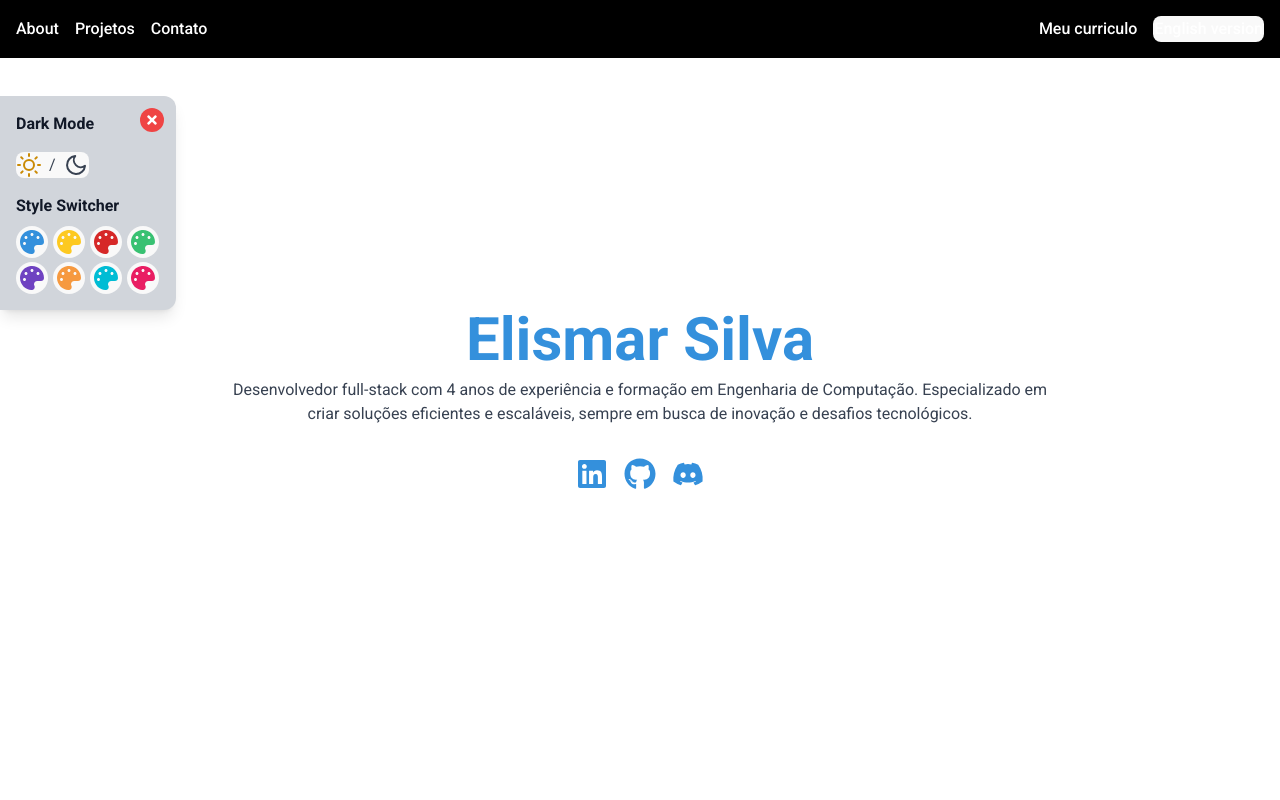
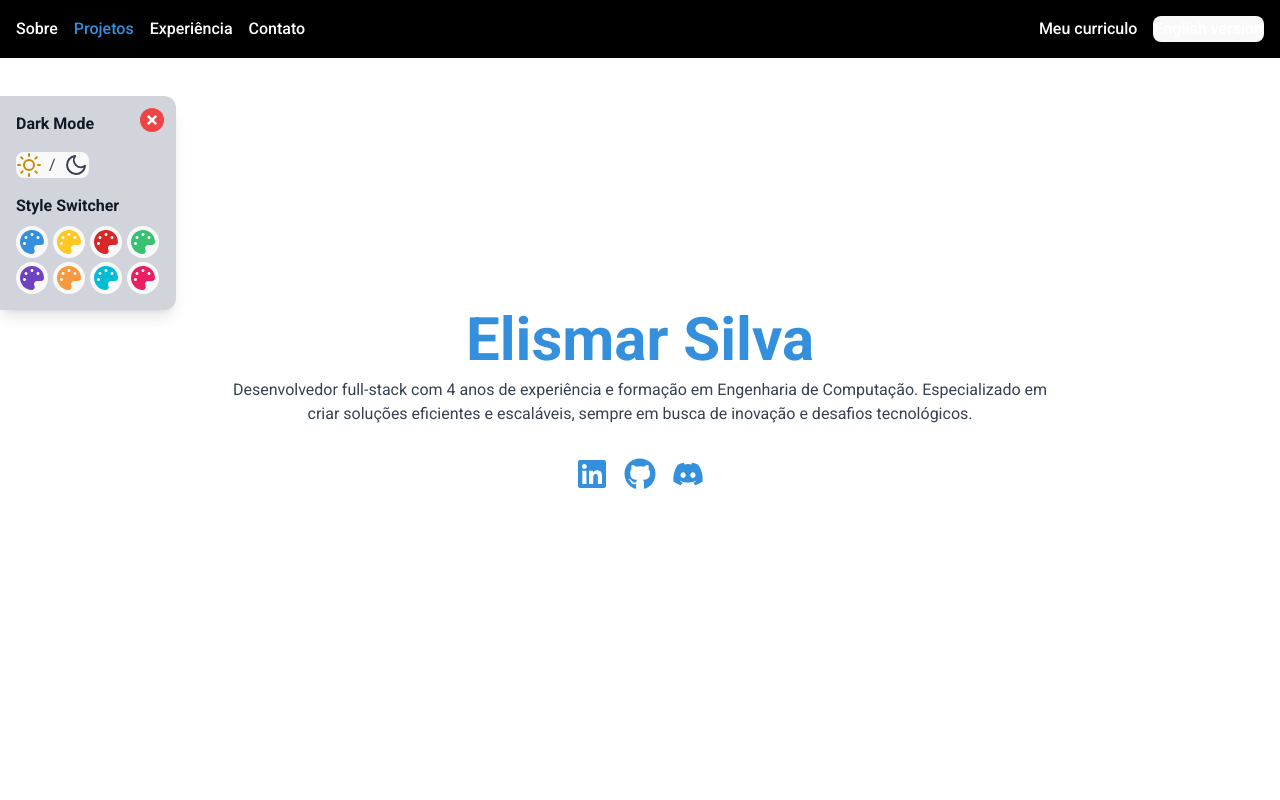
Before and after one commit to Elismar13/meu-portfolio, a React (Vite) app: page / in a window 1280 px wide. Shown: the top 800 px of the page. Built offline with nearby package versions, Linux system fonts and the light colour scheme.

Commit message:
feat: dynamic page header highlight

```diff
--- a/src/components/Header.tsx
+++ b/src/components/Header.tsx
@@ -1,4 +1,4 @@
-import React, { useState, useContext } from 'react';
+import React, { useState, useContext, useEffect } from 'react';
 import { useTranslation } from 'react-i18next';
 import ThemeContext from '../context/ThemeContext';
 import { COLORS } from '../constants/colors';
@@ -22,10 +22,7 @@ const LanguageToggle = () => {
   );
 };
 
-const HamburgerMenu = ({
-  isOpen,
-  toggleMenu,
-}: {
+const HamburgerMenu = ({  isOpen,  toggleMenu }: {
   isOpen: boolean;
   toggleMenu: () => void;
 }) => {
@@ -40,17 +37,49 @@ const HamburgerMenu = ({
 
 const Header: React.FC = () => {
   const [menuOpen, setMenuOpen] = useState(false);
+  const [isActive, setIsActive] = useState('#me');
   const { color } = useContext(ThemeContext) || { color: COLORS.CUSTOM_BLUE };
   const { t } = useTranslation();
 
   const toggleMenu = () => setMenuOpen((prev) => !prev);
+
+
+  const handleScroll = () => {
+    const sections = document.querySelectorAll('section');
+    let currentSection = null;
+
+    for (const section of sections) {
+      const rect = section.getBoundingClientRect();
+      const windowHeight = window.innerHeight;
+      const visibleThreshold = 0.50;
+
+      if (rect.bottom >= windowHeight * visibleThreshold && rect.top <= windowHeight * (1 - visibleThreshold)) {
+        currentSection = section;
+        break;
+      }
+    }
+
+    if (currentSection && currentSection.id) {
+      setIsActive(`#${currentSection.id}`);
+    } else {
+      setIsActive('');
+    }
+  };
+
+
+  useEffect(() => {
+    window.addEventListener('scroll', handleScroll);
+    return () => {
+      window.removeEventListener('scroll', handleScroll);
+    };
+  }, [isActive]);
 
   return (
     <header className="fixed top-0 z-50 flex justify-between items-center w-full p-4 bg-black text-white">
       <HamburgerMenu isOpen={menuOpen} toggleMenu={toggleMenu} />
 
       <nav className="hidden sm:flex space-x-4">
-        <NavLinks />
+        <NavLinks activeSection={isActive} />
       </nav>
 
       <div className="flex items-center space-x-4">
@@ -66,7 +95,7 @@ const Header: React.FC = () => {
               transition-all duration-700 ease-in-out
               ${menuOpen ? 'opacity-100 translate-y-0' : 'opacity-0 -translate-y-full'}`}
         >
-          <NavLinks closeMenu={toggleMenu} />
+          <NavLinks activeSection={isActive} closeMenu={toggleMenu} />
         </div>
       )}
 
--- a/src/components/NavLinks.tsx
+++ b/src/components/NavLinks.tsx
@@ -3,15 +3,39 @@ import { useTranslation } from 'react-i18next';
 import ThemeContext from '../context/ThemeContext';
 import { COLORS } from '../constants/colors';
 
-const NavLinks = ({ closeMenu }: { closeMenu?: () => void }) => {
+const NavLinks = ({ activeSection,
+  closeMenu }: {
+    activeSection?: string,
+    closeMenu?: () => void
+  }) => {
+
   const { t } = useTranslation();
   const { color } = useContext(ThemeContext) || { color: COLORS.CUSTOM_BLUE };
 
   const links = [
-    { id: 'home', label: t('header.home') },
+    { id: 'about', label: t('header.home') },
     { id: 'projects', label: t('header.projects') },
+    { id: 'experience', label: t('header.education') },
     { id: 'contact', label: t('header.contact') },
   ];
+
+  const scrollToSection = (id: string) => {
+    const section = document.querySelector(id);
+    const header = document.getElementsByTagName('header')[0];
+
+    if (section) {
+      const headerOffset = header ? header.offsetHeight : 50;
+      const elementPosition = section.getBoundingClientRect().top;
+      const offsetPosition = elementPosition + window.scrollY - headerOffset;
+
+      window.scrollTo({
+        top: offsetPosition,
+        behavior: 'smooth',
+      });
+    }
+
+    closeMenu?.();
+  };
 
   return (
     <>
@@ -19,9 +43,11 @@ const NavLinks = ({ closeMenu }: { closeMenu?: () => void }) => {
         <a
           key={link.id}
           href={`#${link.id}`}
-          className="block sm:inline text-white hover:text-blue-500"
-          style={window.location.hash === `#${link.id}` ? { color } : {}}
-          onClick={closeMenu}
+          className="block sm:inline cursor-pointer text-white hover:text-blue-500"
+          style={activeSection === `#${link.id}` ? { color } : {}}
+          onClick={() => {
+            scrollToSection(`#${link.id}`);
+          }}
         >
           {link.label}
         </a>
--- a/src/i18n/locale/en.json
+++ b/src/i18n/locale/en.json
@@ -2,6 +2,7 @@
   "header": {
     "home": "About",
     "projects": "Projects",
+    "education": "Experience",
     "resume": "My resume",
     "contact": "Contact"
   },
--- a/src/i18n/locale/pt.json
+++ b/src/i18n/locale/pt.json
@@ -1,7 +1,8 @@
 {
   "header": {
-    "home": "About",
+    "home": "Sobre",
     "projects": "Projetos",
+    "education": "Experiência",
     "resume": "Meu curriculo",
     "contact": "Contato"
   },
@@ -12,7 +13,7 @@
     "title": "Sobre ",
     "title2": "mim",
     "description": "Olá, me chamo Elismar Silva e tenho 22 anos. Moro em Paraíba, Brasil.",
-    "skillsTitle": "Habilidades",
+    "skillsTitle": "Tecnologias",
     "experienceTitle": "Experiência",
     "experienceDescription": "Tenho trabalhado em projetos diversos, desde aplicações web até serviços backend robustos. Minha experiência inclui trabalhar em equipes ágeis e fornecer soluções de alta qualidade.",
     "projectsTitle": "Projetos",
--- a/src/index.css
+++ b/src/index.css
@@ -20,6 +20,7 @@
 
 html {
   @apply bg-white text-gray-700;
+  scroll-behavior: smooth;
 }
 html.dark {
   @apply bg-gray-950 text-gray-100;
```
